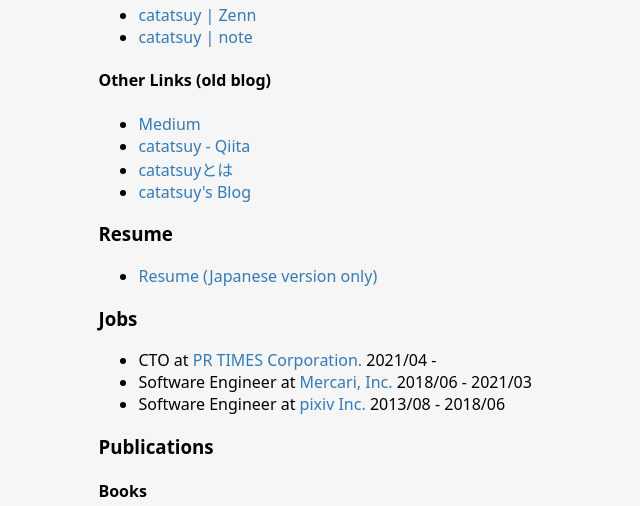
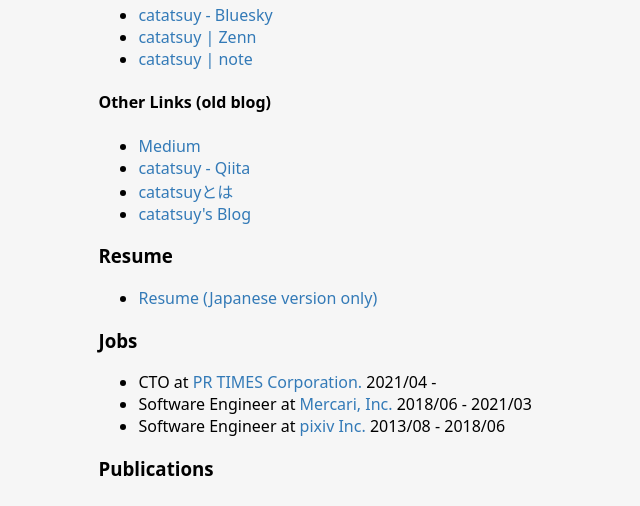
Before and after one commit to catatsuy/catatsuy_org_astro, an Astro site: page / in a window 1280 px wide. Shown: the part 345-851 px from the top of the page, without its empty margins (267-907 px from the left). Built offline with nearby package versions, Linux system fonts and the light colour scheme; Astro itself is replaced by a stand-in of ours.

Commit message:
add bluesky

```diff
--- a/src/pages/index.astro
+++ b/src/pages/index.astro
@@ -17,6 +17,11 @@ import Sns from "../components/Sns.astro";
       <Sns href="https://www.youtube.com/@catatsuy" icon="youtube" />
     </ul>
     <ul>
+      <li>
+        <a href="https://bsky.app/profile/catatsuy.bsky.social"
+          >catatsuy - Bluesky</a
+        >
+      </li>
       <li>
         <a href="https://zenn.dev/catatsuy">catatsuy | Zenn</a>
       </li>
```
